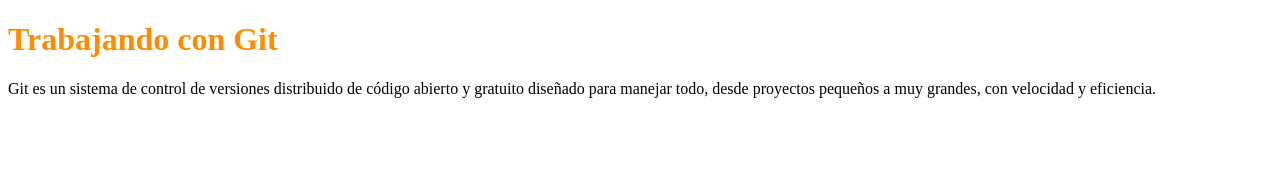
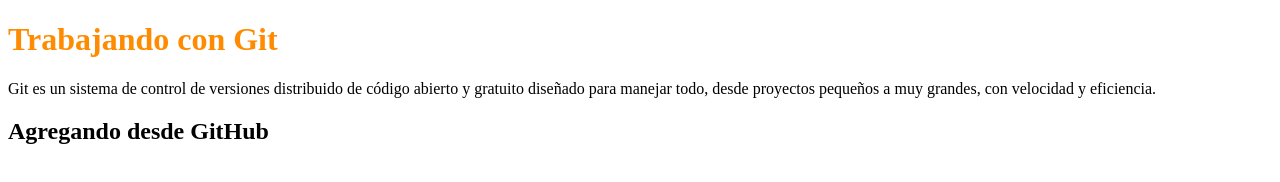
Before and after one commit to HChaza/pruebaGit, a plain HTML site: page index.html in a window 1280 px wide. Drawn offline with Linux system fonts and the light colour scheme.

Commit message:
Update index.html

```diff
--- a/index.html
+++ b/index.html
@@ -10,5 +10,7 @@
 <body>
     <h1>Trabajando con Git</h1>
     <p>Git es un sistema de control de versiones distribuido de código abierto y gratuito diseñado para manejar todo, desde proyectos pequeños a muy grandes, con velocidad y eficiencia.</p>
+
+    <h2>Agregando desde GitHub</h2>
 </body>
 </html>
```
